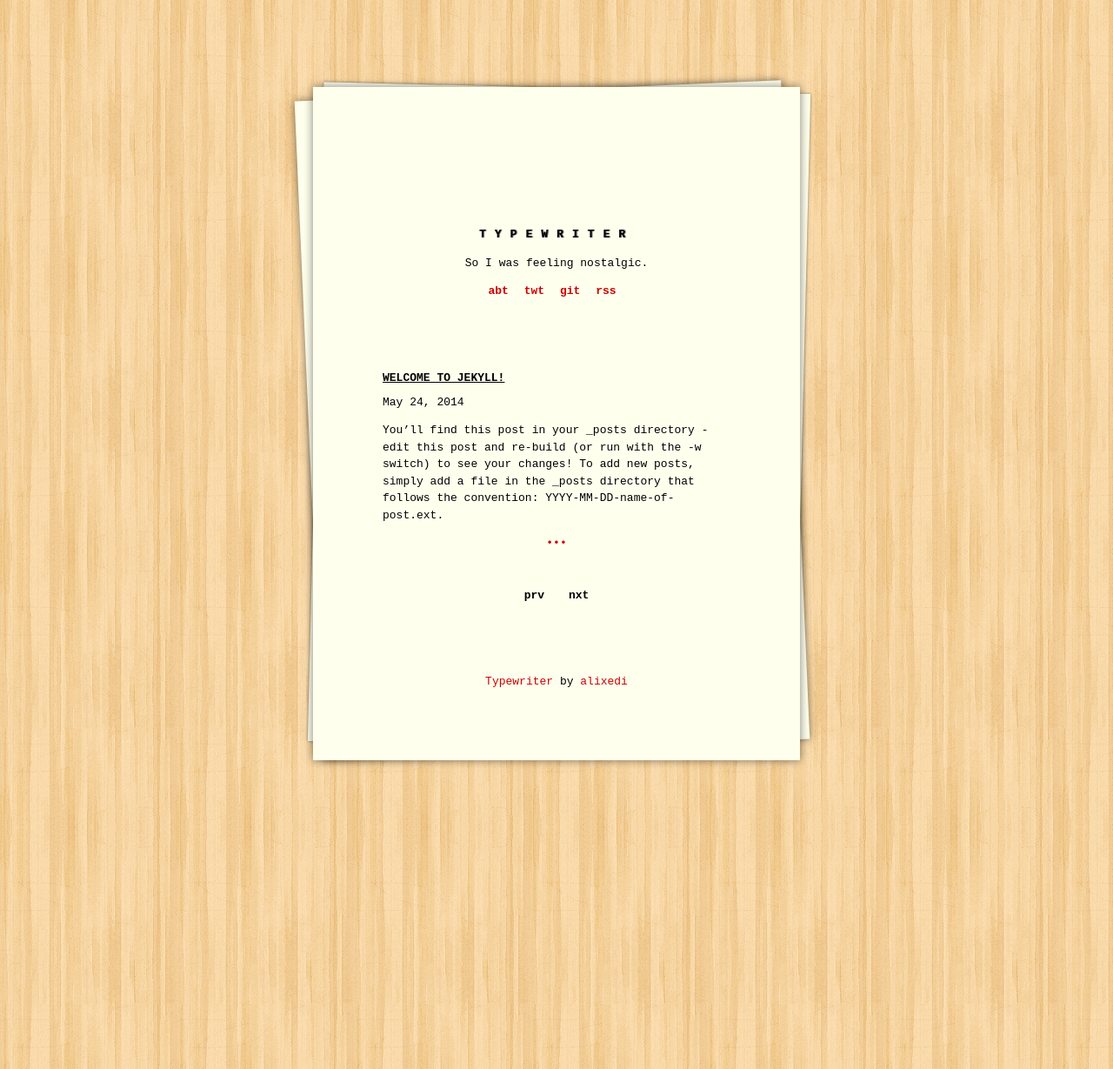
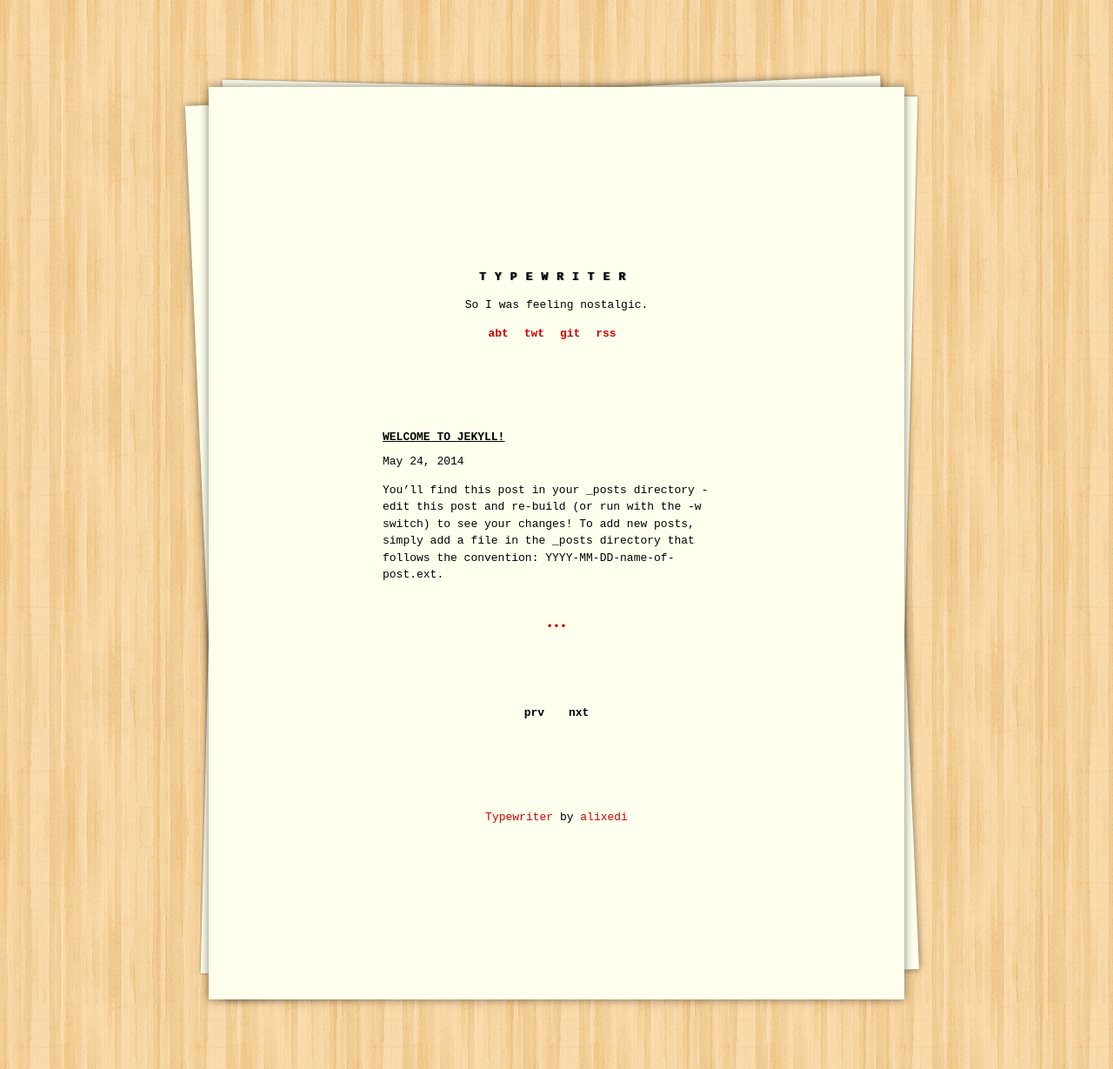
Before and after one commit to alixedi/typewriter, a Jekyll site: the page built from index.html, in a window 1280 px wide. Shown: the whole page at 87% size. Built offline with Jekyll 4.4.1, drawn with Linux system fonts in a browser that asks for light colours; the list of posts is cut into pages by our own code.

Commit message:
Better vertical rhythym

```diff
--- a/_config.yml
+++ b/_config.yml
@@ -8,7 +8,7 @@ url: "http://alixedi.github.io"
 markdown: kramdown
 permalink: pretty
 highlighter: pygments
-paginate: 5
+paginate: 3
 
 # Links
 links:
--- a/css/main.css
+++ b/css/main.css
@@ -11,7 +11,7 @@ body {
   margin: 100px auto 0;
   max-width: 400px;
   min-height: 300px;
-  padding: 80px;
+  padding: 200px;
   position: relative;
   width: 80%;
 }
@@ -87,7 +87,7 @@ h3 {
 
 .header {
   text-align: center;
-  margin: 80px 40px;
+  margin-bottom: 100px;
 }
 
 .header > h1 {
@@ -104,7 +104,7 @@ h3 {
 
 .posts > li {
   list-style-type: none;
-  margin: 40px 0px;
+  margin: 80px 0px;
 }
 
 /* code blocks */
@@ -116,7 +116,7 @@ h3 {
 
 /* footer */
 footer {
-  padding-top: 80px;
+  margin-top: 100px;
   text-align: center;
 }
 
@@ -128,3 +128,9 @@ footer {
 .pagination > a, .pagination > span {
   margin: 40px 10px;
 }
+
+/* continue reading */
+.continue {
+  text-align: center;
+  margin-top: 40px;
+}
--- a/index.html
+++ b/index.html
@@ -11,7 +11,7 @@ title: Home
       <h1 >{{ post.title }}</h1>
       <span>{{ post.date | date: "%b %-d, %Y" }}</span>
       {{ post.excerpt }}
-      <div style="text-align: center;">
+      <div class="continue">
         <a href="{{ post.url | prepend: site.baseurl }}">&bull;&bull;&bull;</a>
       </div>
     </li>
@@ -20,16 +20,20 @@ title: Home
 
   <div class="pagination">
     {% if paginator.previous_page %}
-      <a class="page-link" href="/page{{ paginator.previous_page }}">prv</a>
+      {% if page == 2 %}
+        <a class="page-link" href="{{ '/index.html' | prepend: site.baseurl | replace: '//', '/' | replace: ':num', page }}">prv</a>
+      {% else %}
+        <a class="page-link" href="{{ paginator.previous_page_path | prepend: site.baseurl | replace: '//', '/' }}">prv</a>
+      {% endif %}
     {% else %}
       <span class="page-link">prv</span>
     {% endif %}
+
     {% if paginator.next_page %}
-      <a class="page-link" href="/page{{ paginator.next_page }}">nxt</a>
+      <a class="page-link" href="{{ paginator.next_page_path | prepend: site.baseurl | replace: '//', '/' }}">nxt</a>
     {% else %}
       <span class="page-link">nxt</span>
     {% endif %}
-
   </div>
 
 </div>
```
